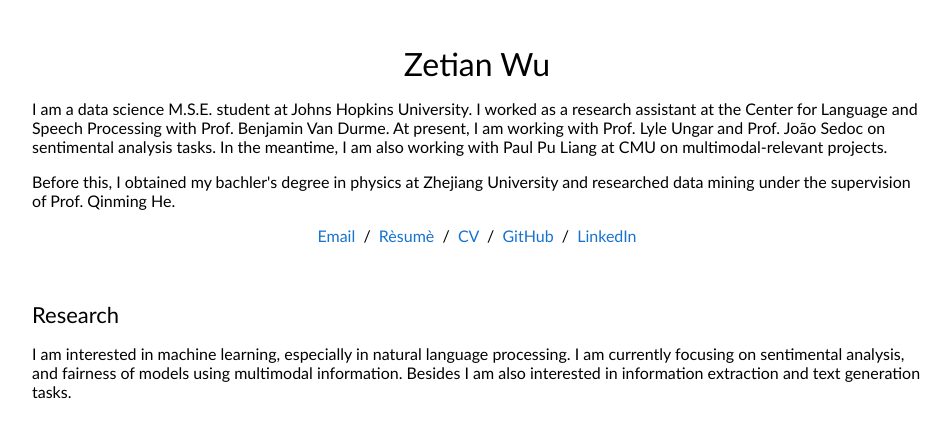
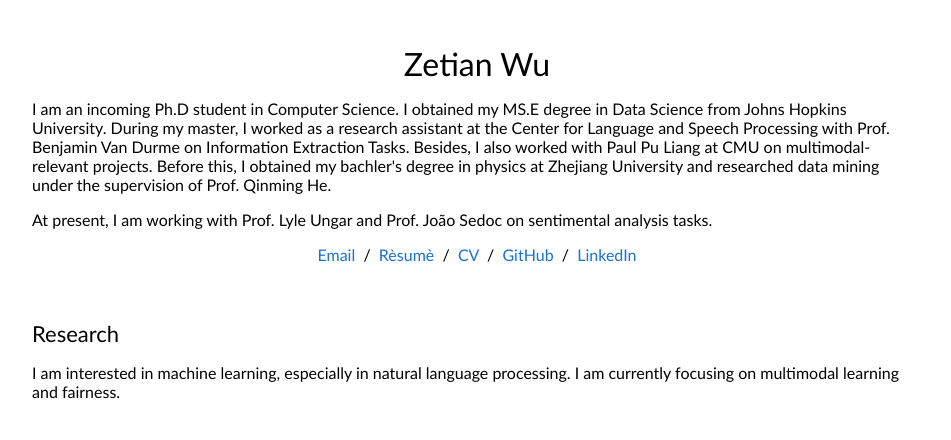
Before and after one commit to Neal-ZT-Wu/homepage, a plain HTML site: page index.html in a window 1280 px wide. Shown: the whole page, without its empty margins (163-1114 px from the left). Drawn offline with Linux system fonts and the light colour scheme.

Commit message:
Update index.html

```diff
--- a/index.html
+++ b/index.html
@@ -27,11 +27,13 @@
           <name>Zetian Wu</name>
         </p>
         <p>
-          I am a data science M.S.E. student at Johns Hopkins University. I worked as a research assistant at the Center for Language and Speech Processing with Prof. Benjamin Van Durme.
-          At present, I am working with Prof. Lyle Ungar and Prof. João Sedoc on sentimental analysis tasks. In the meantime, I am also working with Paul Pu Liang at CMU on multimodal-relevant projects.
+          I am an incoming Ph.D student in Computer Science. I obtained my MS.E degree in Data Science from Johns Hopkins University.
+          During my master, I worked as a research assistant at the Center for Language and Speech Processing with Prof. Benjamin Van Durme on Information Extraction Tasks.
+          Besides, I also worked with Paul Pu Liang at CMU on multimodal-relevant projects.
+          Before this, I obtained my bachler's degree in physics at Zhejiang University and researched data mining under the supervision of Prof. Qinming He.
         </p>
         <p>
-          Before this, I obtained my bachler's degree in physics at Zhejiang University and researched data mining under the supervision of Prof. Qinming He.
+          At present, I am working with Prof. Lyle Ungar and Prof. João Sedoc on sentimental analysis tasks.
         </p>
         <p style="text-align:center">
           <a href="mailto:zwu49@jhu.edu">Email</a> &nbsp;/&nbsp;
@@ -50,7 +52,7 @@
       <div class="box">
         <heading>Research</heading>
         <p>
-          I am interested in machine learning, especially in natural language processing. I am currently focusing on sentimental analysis, and fairness of models using multimodal information. Besides I am also interested in information extraction and text generation tasks.
+          I am interested in machine learning, especially in natural language processing. I am currently focusing on multimodal learning and fairness.
         </p>
       </div>
     </div>
```
